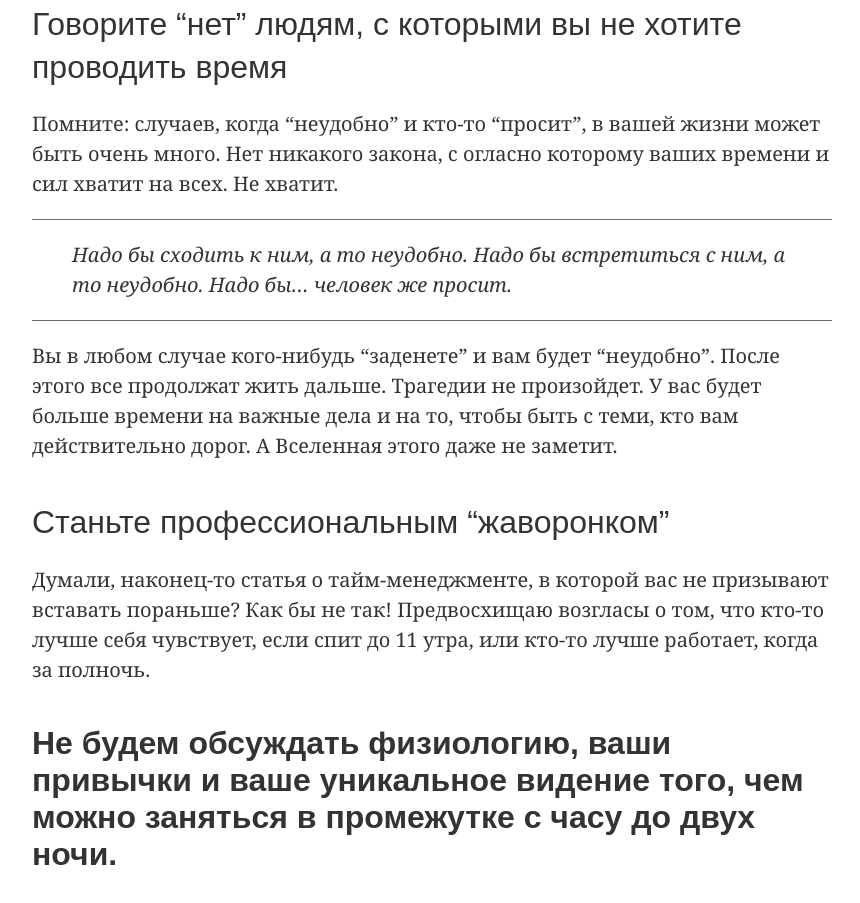
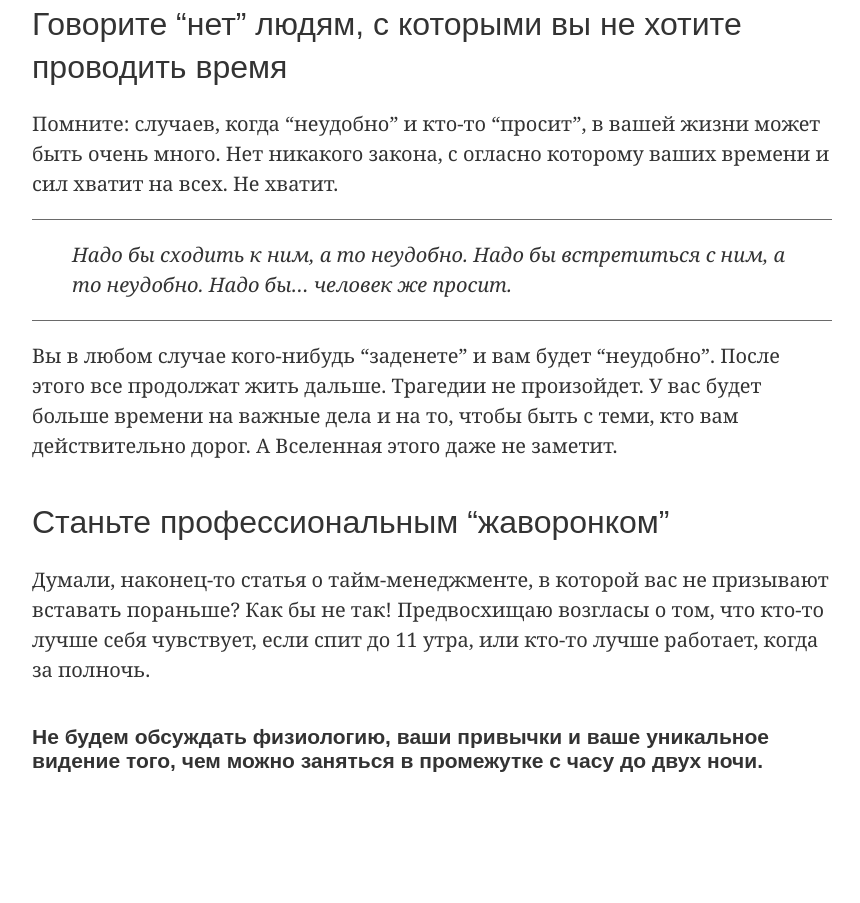
Before and after one commit to mihailoffplay/first-homework-write-new-styles, a plain HTML site: page index.html in a window 1280 px wide. Shown: the part 2828-3731 px from the top of the page, without its empty margins (208-1068 px from the left). After the commit the page ends 3661 px from the top, so only its background shows below. Drawn offline with Linux system fonts and the light colour scheme.

Commit message:
Edit css

```diff
--- a/css/style.css
+++ b/css/style.css
@@ -51,7 +51,7 @@
 
 /* Данный класс выделяет блок жирным */
 .paragraph_title_bold {
-    font: 700 32px 'Arial', sans-serif;
+    font: 700 21px 'Arial', sans-serif;
 }
 
 .list_title
```
